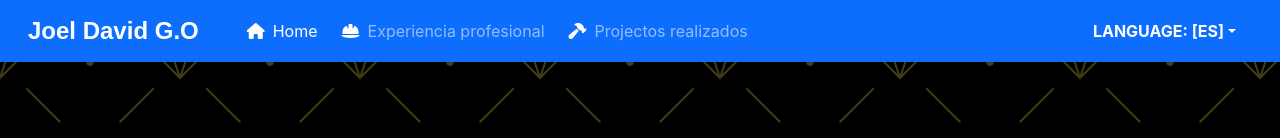
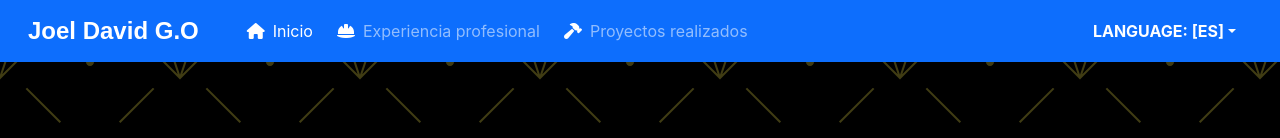
Before and after one commit to Davel99/resume, a React (Create React App) app: page / in a window 1280 px wide. Shown: the top 138 px of the page. Built offline with nearby package versions, Linux system fonts and the light colour scheme.

Commit message:
Setting translation messages

```diff
--- a/src/components/Header.jsx
+++ b/src/components/Header.jsx
@@ -27,15 +27,21 @@
                     <ul class="navbar-nav">
                         <li class="nav-item">
                             <i class="fa-solid fa-house"></i>
-                            <Link class={li["home"]} aria-current={isHome ? 'page' : ''} to="/my-profile">Home</Link>
+                            <Link class={li["home"]} aria-current={isHome ? 'page' : ''} to="/my-profile">
+                                {t('header.home')}
+                            </Link>
                         </li>
                         <li class="nav-item">
                             <i class="fa-solid fa-helmet-safety"></i>
-                            <Link class={li["experience"]} aria-current={isExperience ? 'page' : ''} to="/my-experience">Experiencia profesional</Link>
+                            <Link class={li["experience"]} aria-current={isExperience ? 'page' : ''} to="/my-experience">
+                                {t('header.experience')}
+                            </Link>
                         </li>
                         <li class="nav-item">
                             <i class="fa-solid fa-hammer"></i>
-                            <Link class={li["projects"]} aria-current={isProjects ? 'page' : ''} to="/my-projects">Projectos realizados</Link>
+                            <Link class={li["projects"]} aria-current={isProjects ? 'page' : ''} to="/my-projects">
+                                {t('header.projects')}
+                            </Link>
                         </li>
                     </ul>
                 </div>
--- a/src/locales/es.json
+++ b/src/locales/es.json
@@ -1,4 +1,7 @@
 {
-    "hello": "Hola",
-    "welcome": "Bienvenido a nuestro sitio web"
+    "header":{
+        "home": "Inicio",
+        "experience": "Experiencia profesional",
+        "projects": "Proyectos realizados"
+    }
 }
```
